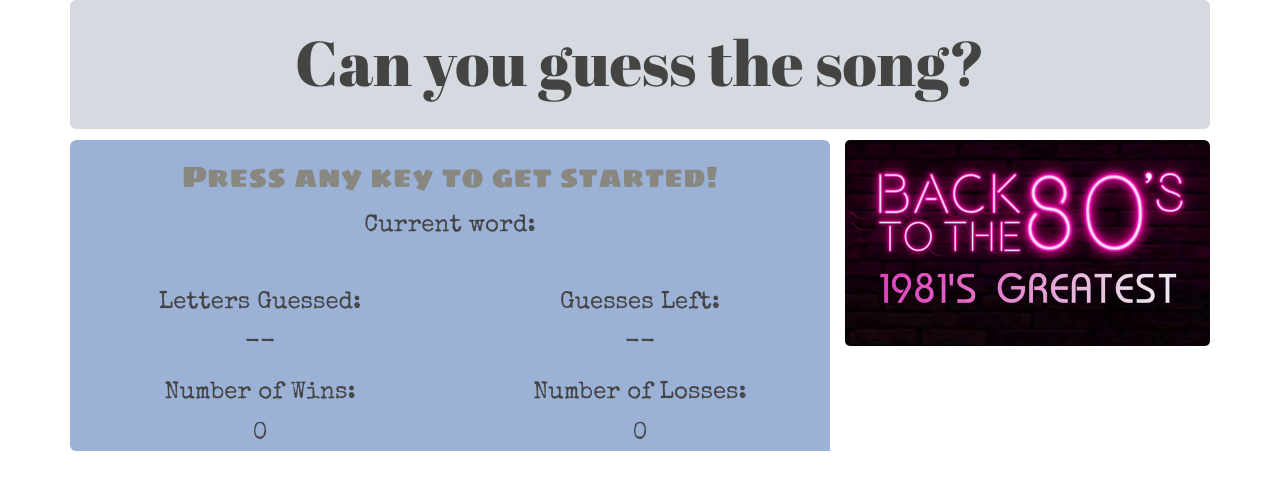
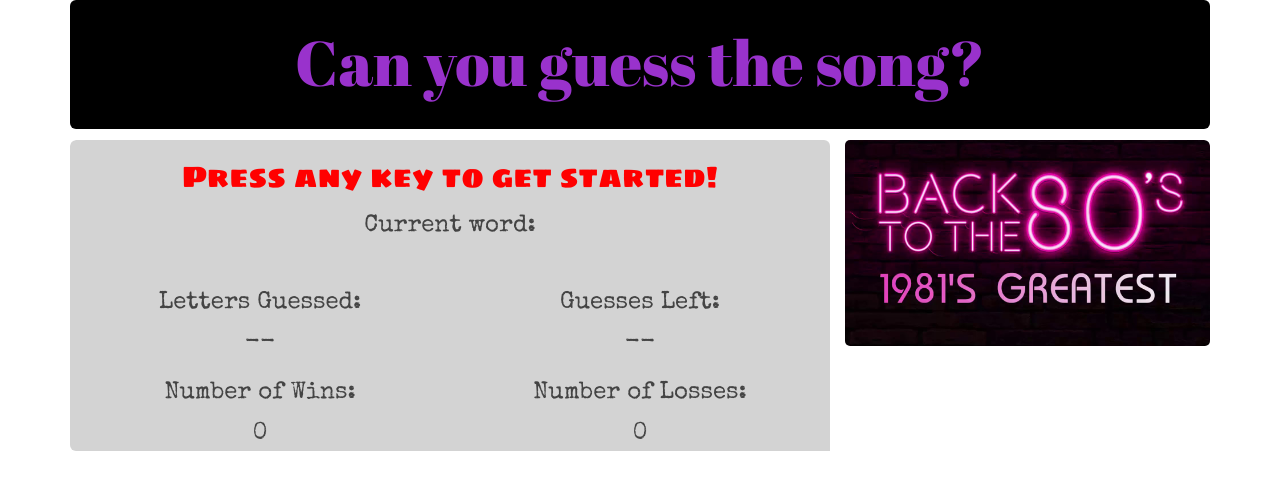
Before and after one commit to Hhamed91/Word-Guess-Game-80s, a plain HTML site: page index.html in a window 1280 px wide. Drawn offline with nearby package versions, Linux system fonts and the light colour scheme.

Commit message:
Tweaking the CSS layout and editing the songs name in .js file

```diff
--- a/assets/css/style.css
+++ b/assets/css/style.css
@@ -6,8 +6,8 @@ body{
 
 
 .jumbotron{
-	background-color: #d5d9e0;
-	color: #444443;
+	background-color: black;
+	color: darkorchid;
 	font-family: 'Abril Fatface', "Times New Roman", serif;
 	margin-bottom: 1%;
 	padding-top: .6%;
@@ -26,7 +26,7 @@ body{
 
 h2{
 	font-family: 'Sigmar One', Verdana, Geneva, sans-serif;
-	color: #888880;
+	color: red;
 }
 
 img{
@@ -39,7 +39,7 @@ img{
 }
 
 .left{
-	background-color: #9cb1d6;
+	background-color: lightgray;
 	border-radius: 6px;
 }
 
--- a/assets/javascript/game.js
+++ b/assets/javascript/game.js
@@ -2,7 +2,6 @@ var alphabet = ["a", "b", "c", "d", "e", "f", "g", "h", "i", "j", "k", "l", "m",
 
 var dicWordList = ["IllegalAlien", "Limelight", "Rosanna"];
 
-// I tried to get dicWords from a text file instead of a GET API call, instead of a var of dicWordList
 
 var gameStarted = false;
 var currentWord;
@@ -22,7 +21,7 @@ function initialize() {
 	gameStarted = true;
 	lettersGuessed = [];
 	correctGuesses = 0;
-	wordPlace = Math.floor(Math.random() * 3); // needs to be make the list longer
+	wordPlace = Math.floor(Math.random() * 3); // needs to be make the list longer than just 3 songs
 	currentWord = dicWordList[wordPlace];			//string
 	guessesLeft = 6;		                    //limited to 6 guesses
 	wordAsDashes = makeIntoDashes(currentWord);	//string of dashes
```
